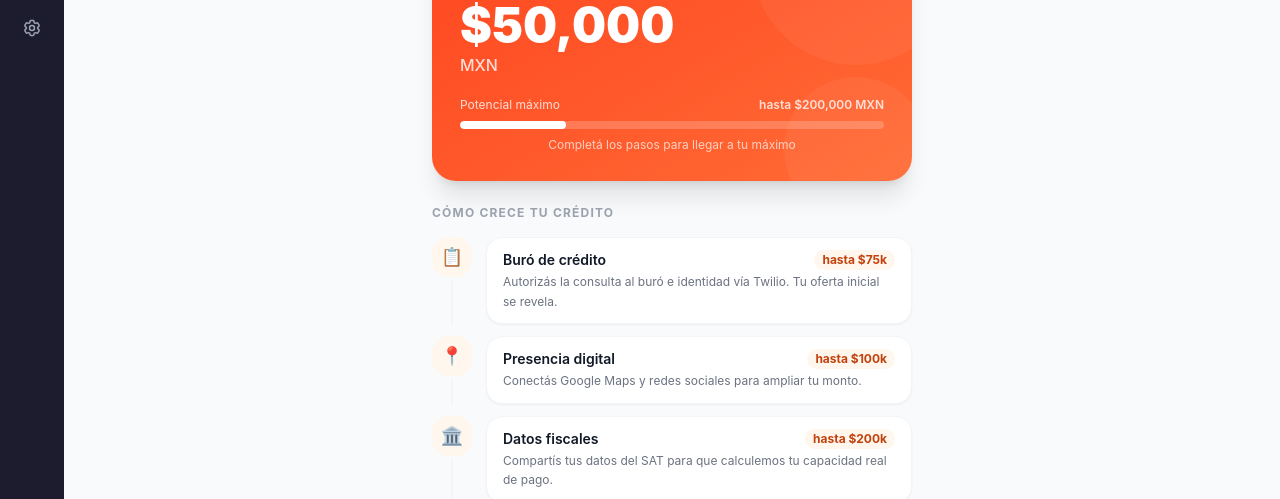
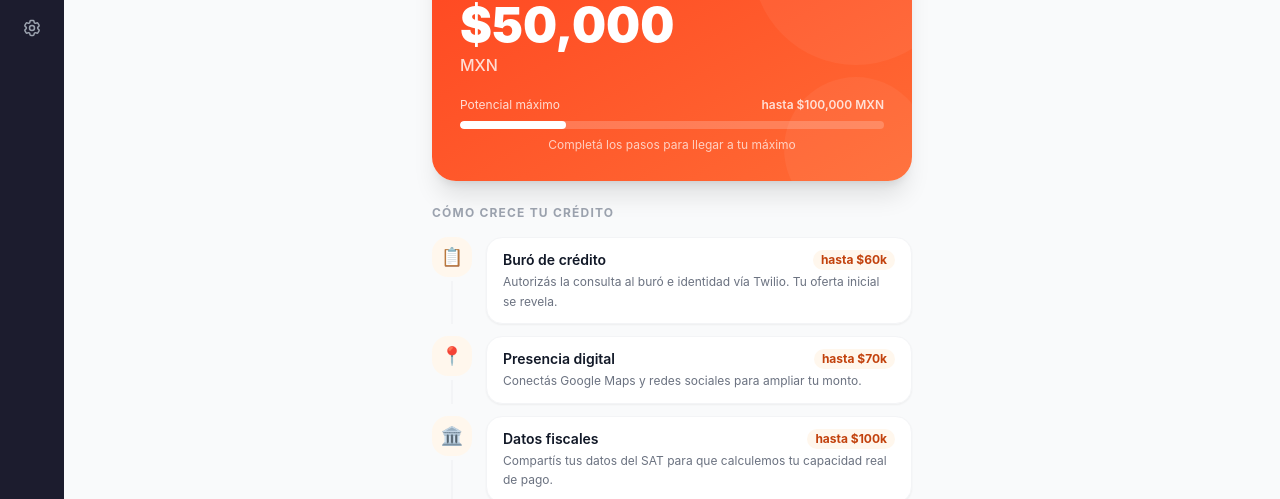
Before and after one commit to lucasmayorca/full-revenue-frontend, a Next.js app: page /full-revenue/info in a window 1280 px wide. Shown: the part 244-743 px from the top of the page. Built offline with nearby package versions, Linux system fonts and the light colour scheme; no server answers.

Commit message:
fix: actualizar todos los montos al nuevo esquema 50/60/70/100k en todo el flujo

```diff
--- a/src/app/full-revenue/info/page.tsx
+++ b/src/app/full-revenue/info/page.tsx
@@ -39,7 +39,7 @@ const STEPS = [
     icon: "📋",
     title: "Buró de crédito",
     description: "Autorizás la consulta al buró e identidad vía Twilio. Tu oferta inicial se revela.",
-    unlocks: "hasta $75k",
+    unlocks: "hasta $60k",
     color: "bg-orange-50",
     textColor: "text-orange-700",
   },
@@ -48,7 +48,7 @@ const STEPS = [
     icon: "📍",
     title: "Presencia digital",
     description: "Conectás Google Maps y redes sociales para ampliar tu monto.",
-    unlocks: "hasta $100k",
+    unlocks: "hasta $70k",
     color: "bg-orange-50",
     textColor: "text-orange-700",
   },
@@ -57,7 +57,7 @@ const STEPS = [
     icon: "🏛️",
     title: "Datos fiscales",
     description: "Compartís tus datos del SAT para que calculemos tu capacidad real de pago.",
-    unlocks: "hasta $200k",
+    unlocks: "hasta $100k",
     color: "bg-orange-50",
     textColor: "text-orange-700",
   },
@@ -110,7 +110,7 @@ export default function FullRevenueInfoPage() {
           <div className="space-y-2">
             <div className="flex justify-between text-xs opacity-80">
               <span>Potencial máximo</span>
-              <span className="font-semibold">hasta $200,000 MXN</span>
+              <span className="font-semibold">hasta $100,000 MXN</span>
             </div>
             <div className="h-2 bg-white bg-opacity-20 rounded-full overflow-hidden">
               <div
--- a/src/app/offers/page.tsx
+++ b/src/app/offers/page.tsx
@@ -108,7 +108,7 @@ export default function OffersPage() {
 
           {/* Monto */}
           <p className="text-3xl font-bold text-gray-400 mb-1">
-            $200,000
+            $100,000
             <span className="text-lg font-normal text-gray-400 ml-1">MXN</span>
           </p>
           <p className="text-sm text-gray-400 mb-4">Monto máximo estimado</p>
--- a/src/components/full-revenue/GamifiedFlow/GamifiedProgressBar.tsx
+++ b/src/components/full-revenue/GamifiedFlow/GamifiedProgressBar.tsx
@@ -12,11 +12,11 @@ export type FlowStep =
 const STEPS: { key: FlowStep; label: string; icon: string }[] = [
   { key: "identity",    label: "Negocio",   icon: "🏢" },
   { key: "consent",     label: "Autorizar", icon: "✅" },
-  { key: "offer1",      label: "$75k",      icon: "🎯" },
+  { key: "offer1",      label: "$60k",      icon: "🎯" },
   { key: "connections", label: "Digital",   icon: "📍" },
-  { key: "offer2",      label: "$100k",     icon: "🚀" },
+  { key: "offer2",      label: "$70k",      icon: "🚀" },
   { key: "fiscal",      label: "Fiscal",    icon: "🏛️" },
-  { key: "offer3",      label: "$200k",     icon: "🏆" },
+  { key: "offer3",      label: "$100k",     icon: "🏆" },
 ];
 
 const STEP_ORDER = STEPS.map((s) => s.key);
--- a/src/components/full-revenue/KycForm/Step6Confirm.tsx
+++ b/src/components/full-revenue/KycForm/Step6Confirm.tsx
@@ -55,12 +55,12 @@ export function Step6Confirm({ personal, address, bank, onConfirm, onBack, isSub
       const raw = sessionStorage.getItem("fr_offer_amounts");
       if (raw) {
         const amounts = JSON.parse(raw);
-        setLoanAmount(amounts.fiscal ?? amounts.social ?? amounts.bureau ?? 75_000);
+        setLoanAmount(amounts.fiscal ?? amounts.social ?? amounts.bureau ?? 100_000);
       } else {
-        setLoanAmount(75_000);
+        setLoanAmount(100_000);
       }
     } catch {
-      setLoanAmount(75_000);
+      setLoanAmount(100_000);
     }
   }, []);
 
```
